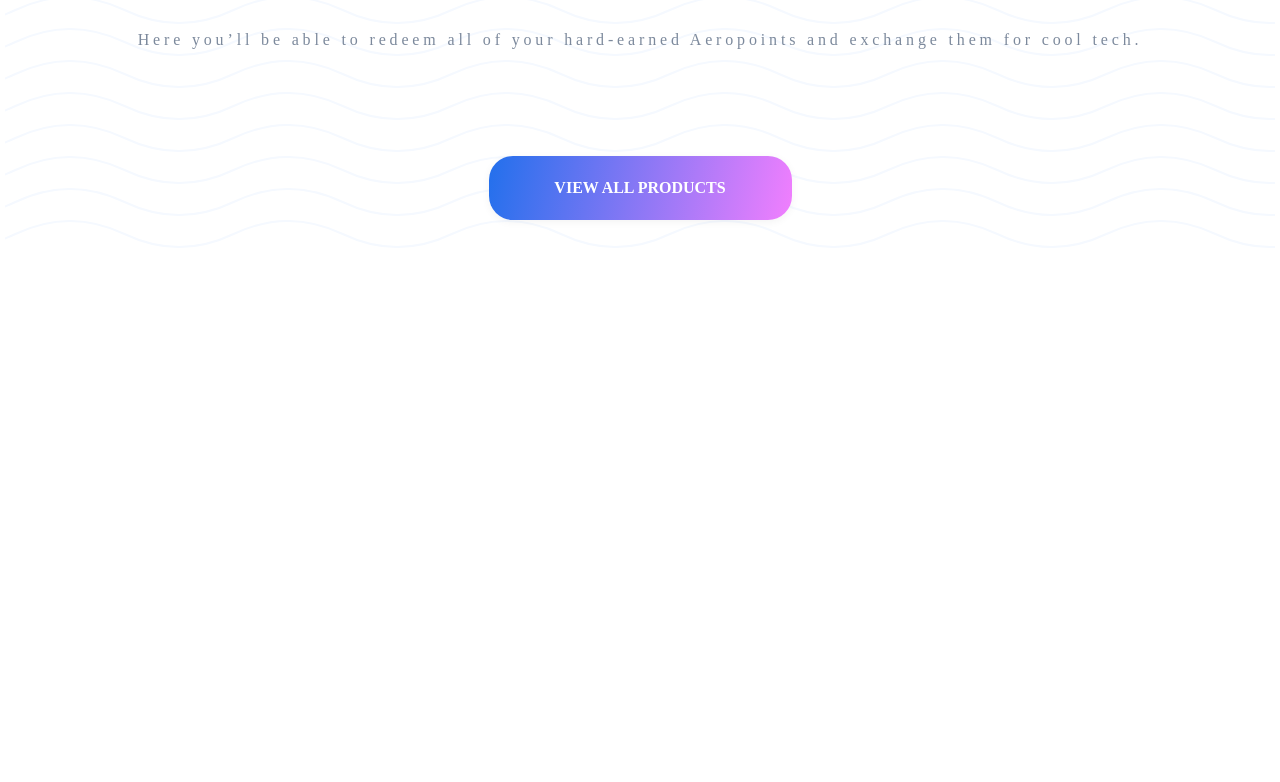
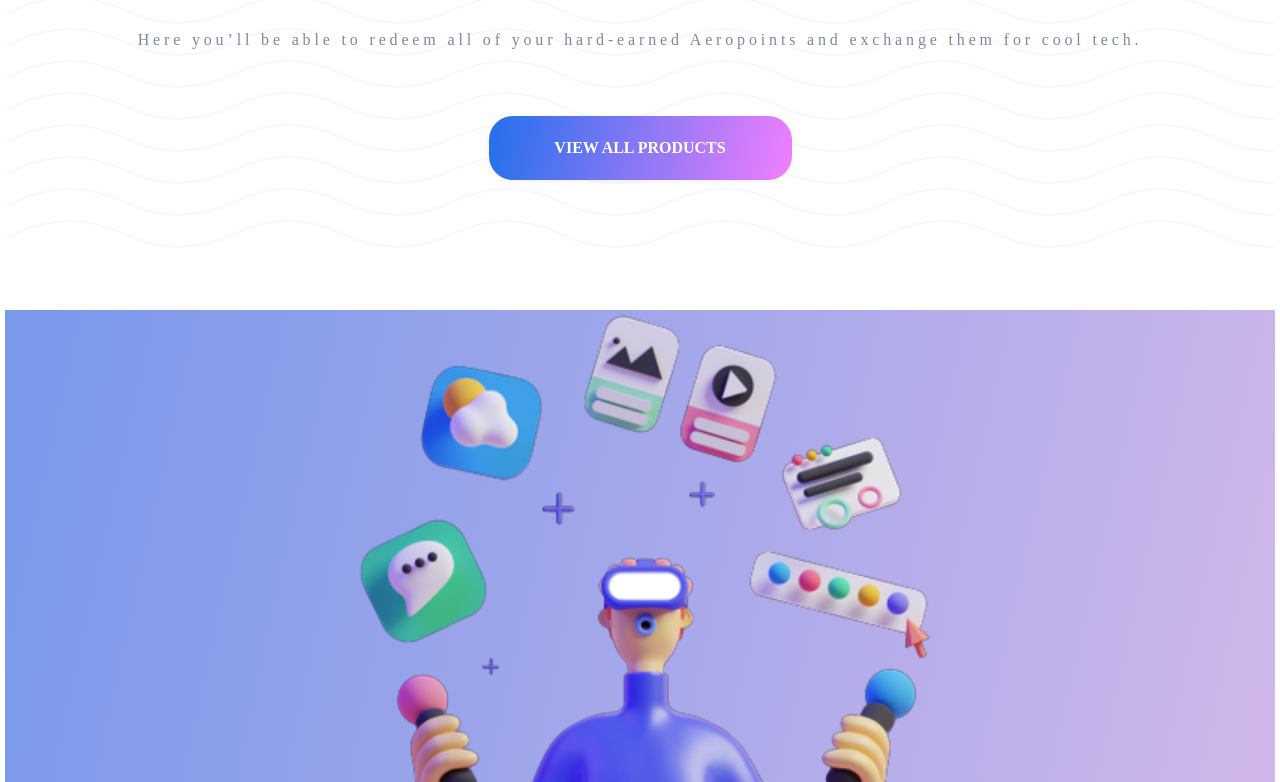
Before and after one commit to EveraldoGCH/AeroLabChallenge, a React (Create React App) app: page / in a window 1280 px wide. Shown: the part 318-1100 px from the top of the page. Before the commit the page ends 800 px from the top, so only its background shows below. Built offline with nearby package versions, Linux system fonts and the light colour scheme; no server answers.

Commit message:
card1 added

```diff
--- a/src/App.js
+++ b/src/App.js
@@ -1,5 +1,6 @@
 import './App.css';
 import Bloque1 from './assets/components/Bloque1';
+import Cards from './assets/components/Cards';
 import NavBar from './assets/components/NavBar';
 
 function App() {
@@ -7,6 +8,7 @@
     <div className="App">
       <NavBar/>
       <Bloque1/>
+      <Cards/>
     </div>
   );
 }
--- /dev/null
+++ b/src/assets/components/Cards.js
@@ -0,0 +1,26 @@
+import React from 'react';
+import hero from "../images/Hero-responsive.png";
+import cohete from "../images/cohete.png"
+import "./css/Cards.css";
+import browse from "../browse.svg"
+
+
+export default function Cards() {
+  return (
+    <div className='cards-container'>
+        <img src={hero} alt='hero-responsive' className='ilustracion'/>
+        <div className='Card1'>
+          <img src={cohete} alt="cohete" className='coheteimg'/>
+          <div className='whiteHalf'>
+            <div className='browserContainer'>
+              <img src={browse} alt="browseicon" className='browserIcon'/>
+            </div>
+            <p className='Browse'>1-Browse</p>
+            <p className='compText'>
+            Browse our tech catalog with more than 20 top tech products
+            </p>
+          </div>
+        </div>
+    </div>
+  );
+}
--- a/src/assets/components/css/Bloque1.css
+++ b/src/assets/components/css/Bloque1.css
@@ -1,7 +1,8 @@
 .Bloque1{
+    display: block;
     height: 400px;
     width: 100%;
-    background-image: url('../Waves.js');
+    margin-bottom: 100px;
 }
 
 .textContainer{
@@ -74,6 +75,7 @@
 .parentViewAllProducts{
     width: 100%;
     z-index: 3;
+    margin: 40px 0;
 }
 
 .viewAllProductsBtn{
@@ -91,5 +93,5 @@
     line-height: 150%;
     display: inline-block;
     border: none;
-    margin: 40px 0;
+
 }
--- /dev/null
+++ b/src/assets/components/css/Cards.css
@@ -0,0 +1,100 @@
+.cards-container{
+    position: relative;
+    z-index: 4;
+    background: linear-gradient(102.47deg, #7296EB -5.34%, #EAC0E9 106.58%, #EAC0E9 106.58%);
+    overflow-x: hidden;
+    left: 0;
+    height: 1809px;
+    width: 100%;
+    margin: 0 auto;
+    display: flex;
+    flex-direction: column;
+    flex-wrap: wrap;
+    align-content: center;
+    justify-content: flex-start;
+    align-items: center;
+
+}
+
+.ilustracion{
+    z-index: 4;
+    width: 100%;
+    height: auto;
+    transform: scale(1.5);
+    position: relative;
+    top: 10px;
+    max-width: 500px;
+    object-fit: cover;
+    margin-bottom: 117px;
+}
+
+.Card1{
+    width: 305px;
+    height: 408px;
+    background: rgba(255, 255, 255, 0.7);
+    z-index: 5;
+    border: 1px solid #DAE4F2;
+    box-shadow: 0px 2px 40px rgba(0, 0, 0, 0.05);
+    border-radius: 32px;
+    padding: 12px;
+}
+
+.coheteimg{
+    width: 100%;
+    height: 230px;
+    background: linear-gradient(102.47deg, #7296EB -5.34%, #EAC0E9 106.58%, #EAC0E9 106.58%);
+    border: 1px solid #DAE4F2;
+    box-sizing: border-box;
+    border-radius: 24px 24px 0px 0px;
+
+}
+
+.browserContainer{
+    padding: 4px;
+    width: 30px;
+    height: 30px;
+    background: #E5F0FF;
+    border-radius: 8px;
+    display: flex;
+    justify-content: center;
+}
+
+.whiteHalf{
+    background-color: white;
+    padding: 16px 24px 24px;
+    border: 1px solid #DAE4F2;
+    border-radius: 0px 0px 24px 24px;
+    display: flex;
+    flex-direction: row;
+    flex-wrap: wrap;
+    justify-content: flex-start;
+}
+
+.browserIcon{
+   text-align: center;
+}
+
+.Browse{
+    font-family: 'Montserrat';
+    font-style: normal;
+    font-weight: 900;
+    font-size: 24px;
+    line-height: 100%;
+    font-size: 24px;
+    text-transform: uppercase;
+    font-weight: 900;
+    background: -webkit-linear-gradient(102.47deg, #176FEB -5.34%, #FF80FF 106.58%);
+    -webkit-background-clip: text;
+    -webkit-text-fill-color: transparent;
+    margin: 8px 20px;
+}
+
+.compText{
+    font-family: 'Montserrat';
+font-style: normal;
+font-weight: 600;
+font-size: 16px;
+line-height: 150%;
+color: #7C899C;
+margin: 10px 0;
+}
```
Also changed, not shown: src/assets/components/Ilustracion.js (deleted, +0 -10 lines), src/assets/browse.svg (added), src/assets/images/cohete.png (added).
